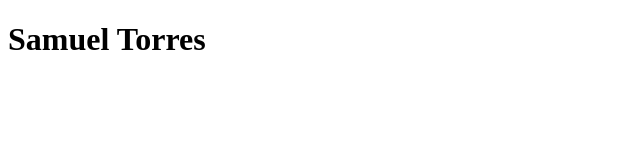
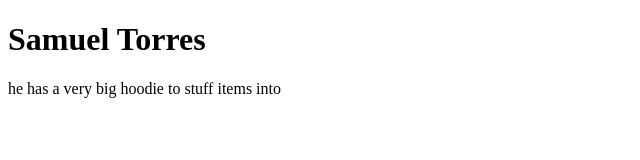
Before and after one commit to Rugasus07/Practice-assignment, a plain HTML site: page index.html in a window 1280 px wide. Shown: the whole page, without its empty margins (0-640 px from the left). Drawn offline with Linux system fonts and the light colour scheme.

Commit message:
added a complement

```diff
--- a/index.html
+++ b/index.html
@@ -8,5 +8,6 @@
 </head>
 <body>
     <h1>Samuel Torres</h1>
+    <p>he has a very big hoodie to stuff items into</p>
 </body>
 </html>
```
